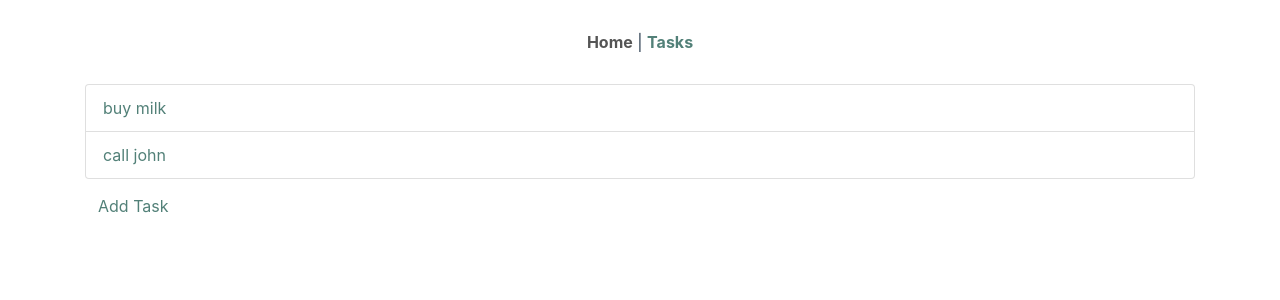
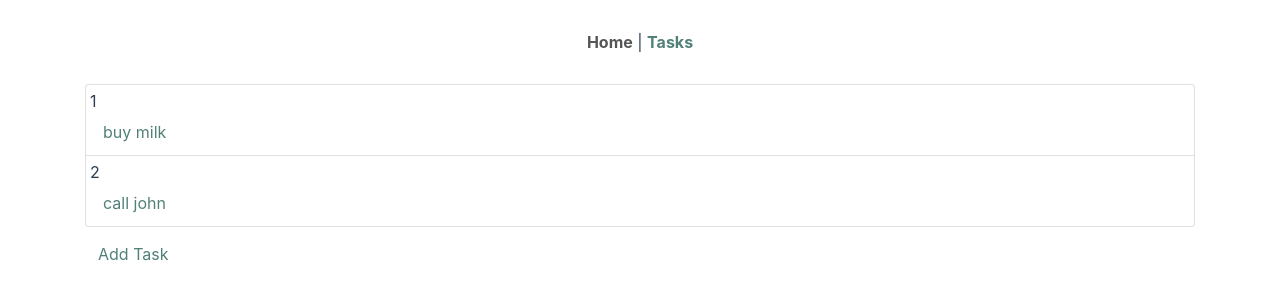
Before and after one commit to uguisu-an/vue-todo, a Vue app: page /tasks in a window 1280 px wide. Shown: the top 300 px of the page. Built offline with nearby package versions, Linux system fonts and the light colour scheme.

Commit message:
idがちゃんとつくようにした

```diff
--- a/src/views/TaskList.vue
+++ b/src/views/TaskList.vue
@@ -2,6 +2,7 @@
   <div class="container">
     <ul class="list-group mb-2">
       <li v-for="(task, i) in tasks" :key="i" class="list-group-item p-1">
+        {{ task.id }}
         <div v-if="selectedIndex === i">
           <TaskEdit
             :task="clone(task)"
@@ -70,7 +71,7 @@ export default class TaskList extends Vue {
     this.tasks.splice(
       this.selectedIndex,
       1,
-      Object.assign({}, task, { id: this.incrementedId })
+      Object.assign({}, task, { id: task.id || this.incrementedId() })
     );
     this.selectedIndex = -1;
   }
```
